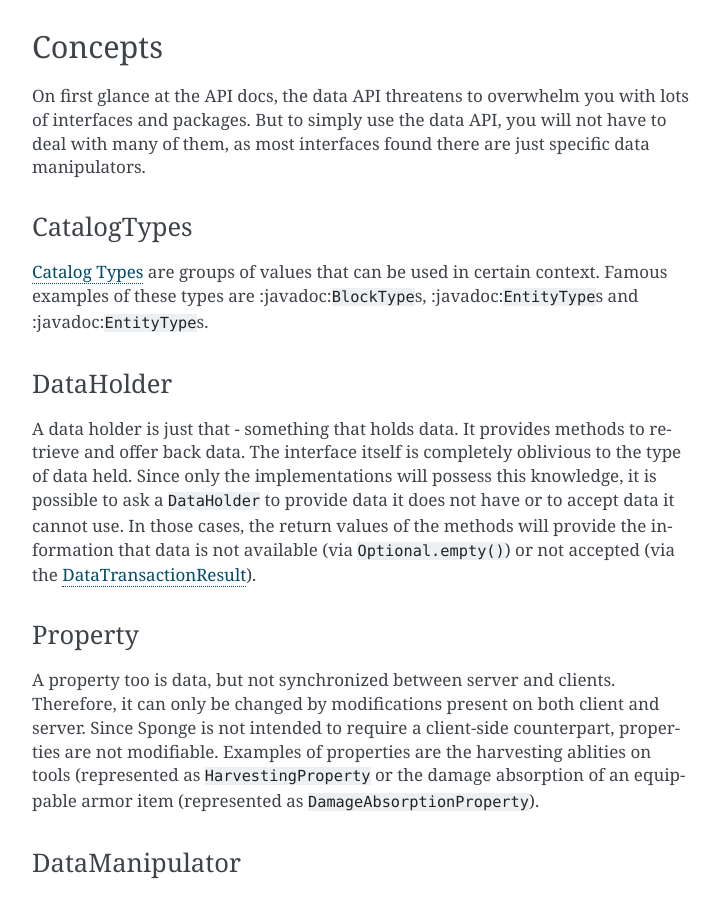
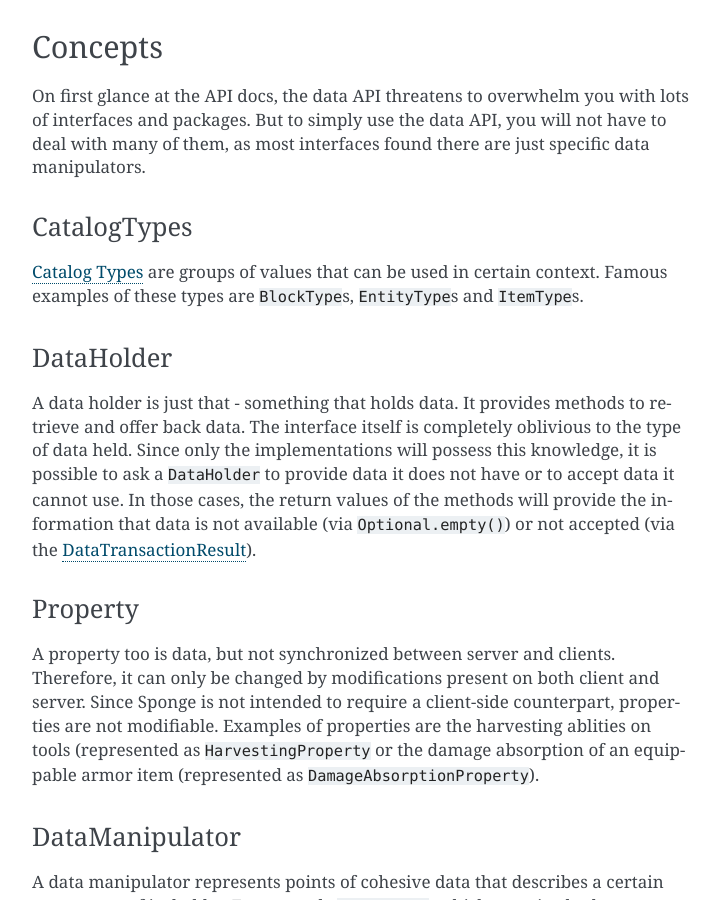
Before and after one commit to SpongePowered/SpongeDocs, a Sphinx documentation site: the page built from source/plugin/data/index.rst, in a window 1280 px wide and 900 px high, scrolled down 685 px. Shown: the whole window, without its empty margins (388-1108 px from the left). Built offline with Sphinx 7.4.7, drawn with Linux system fonts in a browser that asks for light colours; pages that are not in the unit, such as notebooks, are missing from menus; cross-references to code outside the pages are shown as plain code.

Commit message:
Fix imports

```diff
--- a/source/plugin/data/index.rst
+++ b/source/plugin/data/index.rst
@@ -10,6 +12,8 @@
     org.spongepowered.api.data.manipulator.mutable.entity.HealthData
     org.spongepowered.api.data.property.item.DamageAbsorptionProperty
     org.spongepowered.api.data.property.item.HarvestingProperty
+    org.spongepowered.api.entity.EntityType
+    org.spongepowered.api.item.ItemType
 
 The unified Data API aims to provide a consistent way of accessing and modifying data. 'Data', in this context
 means any data that is consistently synchronized between client and server. It can be changed server-side and
@@ -40,7 +44,7 @@
 ~~~~~~~~~~~~
 
 :doc:`catalog-types` are groups of values that can be used in certain context. Famous examples of these types are
-:javadoc:``BlockType``\s, :javadoc:``EntityType``\s and :javadoc:``EntityType``\s.
+:javadoc:`BlockType`\s, :javadoc:`EntityType`\s and :javadoc:`ItemType`\s.
 
 DataHolder
 ~~~~~~~~~~
```
Also changed, not shown: other parts of source/plugin/data/index.rst (+2 -0 lines).
